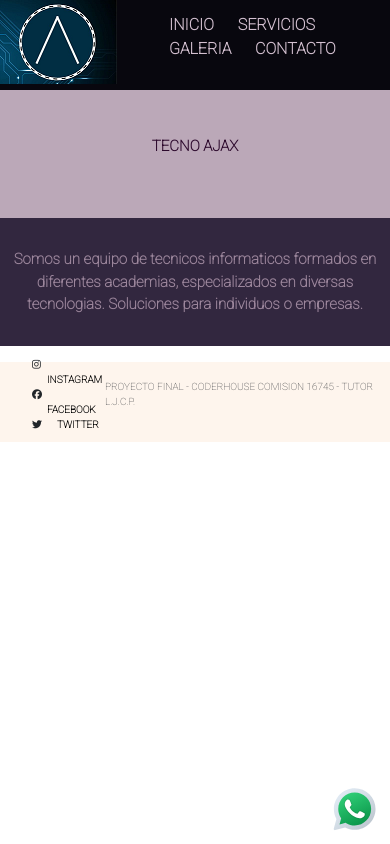
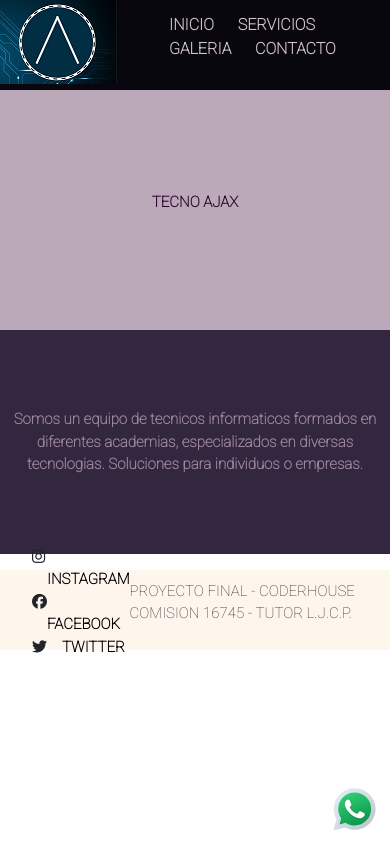
Before and after one commit to Fdipalma/entregagithub, a plain HTML site: page index.html in a window 390 px wide. Drawn offline with Linux system fonts and the light colour scheme.

Commit message:
cambioMediaQueryMovil

```diff
--- a/css/styles.css
+++ b/css/styles.css
@@ -314,13 +314,13 @@ footer h4 {
 
     .mainIndex, .mainIndexP {
         max-width: 599px;
-        max-height: 8rem;
+        max-height: auto;
         font-size: 15px;
     }
     .footerUno, .footerDos {
         max-width: 599px;
         max-height: auto;
-        font-size: 10px;
+        font-size: 15px;
 
     }
 
@@ -372,7 +372,7 @@ footer h4 {
 
     .mainIndex, .mainIndexP {
         max-width: 1023px;
-        max-height: 8rem;
+        max-height: auto;
         font-size: 18px;
         font: bolder;
     }
```
